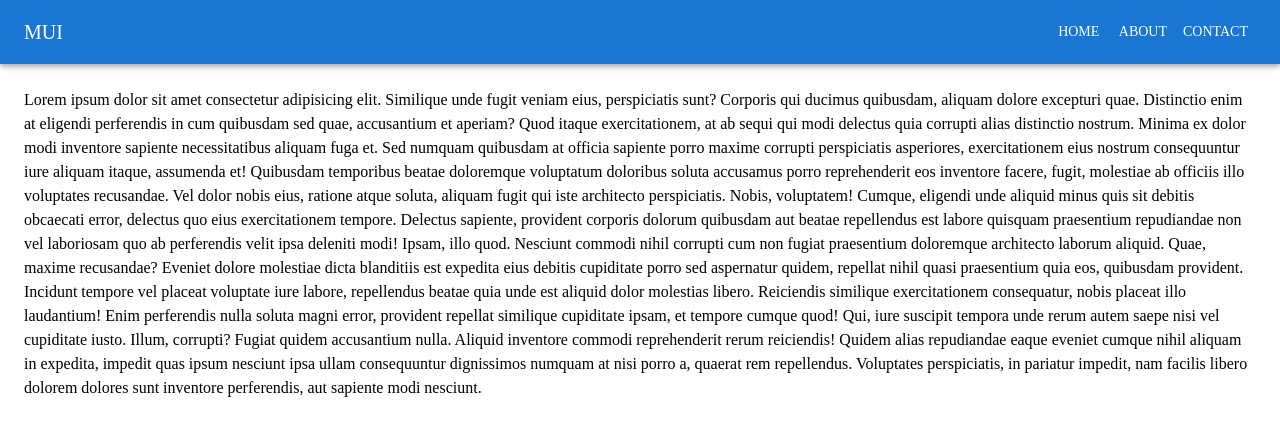
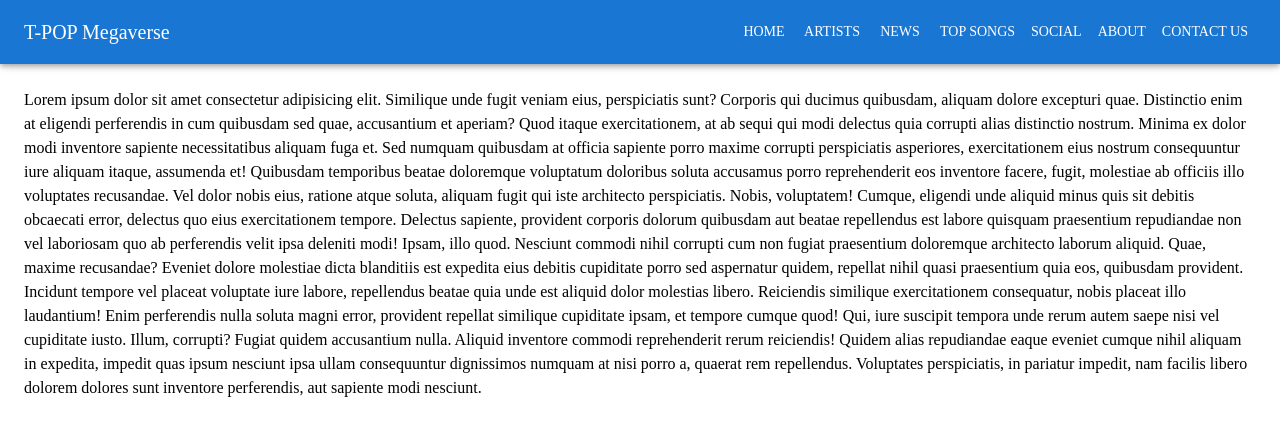
Before and after one commit to cpx2017/cpxdev-tpop, a React (Create React App) app: page / in a window 1280 px wide. Shown: the top 436 px of the page. Built offline with nearby package versions, Linux system fonts and the light colour scheme; a small style sheet from the web is missing.

Commit message:
Update wording

```diff
--- a/src/App.js
+++ b/src/App.js
@@ -17,7 +17,7 @@ import Typography from '@mui/material/Typography';
 import Button from '@mui/material/Button';
 
 const drawerWidth = 240;
-const navItems = ['Home', 'About', 'Contact'];
+const navItems = ['Home', 'Artists', 'News', 'Top Songs', 'Social', 'About', 'Contact us'];
 
 function App() {
   const [mobileOpen, setMobileOpen] = React.useState(false);
@@ -29,7 +29,7 @@ function App() {
   const drawer = (
     <Box onClick={handleDrawerToggle} sx={{ textAlign: 'center' }}>
       <Typography variant="h6" sx={{ my: 2 }}>
-        MUI
+      Menu
       </Typography>
       <Divider />
       <List>
@@ -62,7 +62,7 @@ function App() {
             component="div"
             sx={{ flexGrow: 1, display: { xs: 'none', sm: 'block' } }}
           >
-            MUI
+            T-POP Megaverse
           </Typography>
           <Typography
             variant="h5"
@@ -75,7 +75,7 @@ function App() {
               textDecoration: 'none',
             }}
           >
-            MUI
+            T-POP Megaverse
           </Typography>
           <Box sx={{ display: { xs: 'none', sm: 'block' } }}>
             {navItems.map((item) => (
```
